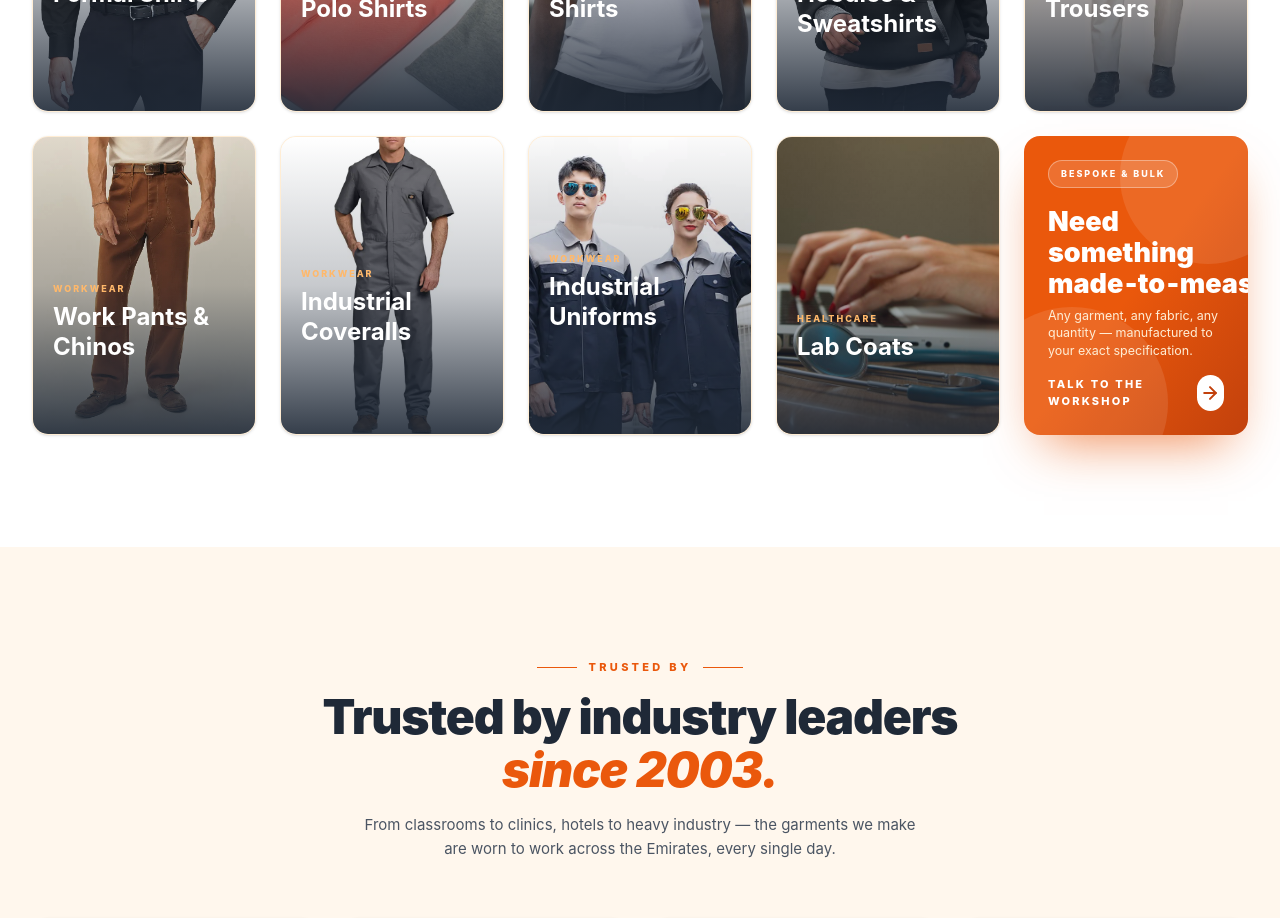
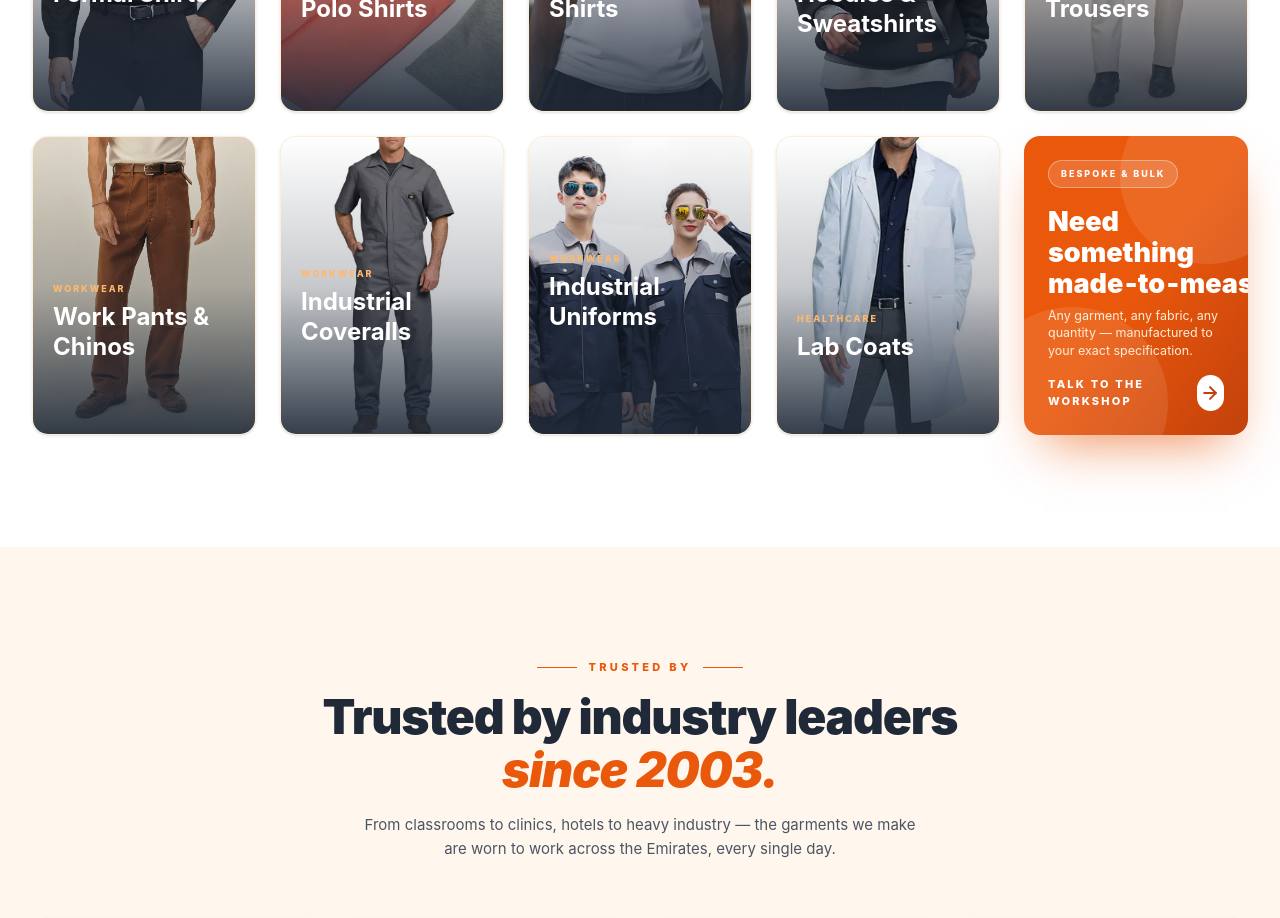
Before and after one commit to mdismailhossain9222-spec/Mujeeb-Tailor-Workshop, a Next.js app: page / in a window 1280 px wide. Shown: the part 3480-4398 px from the top of the page. Built offline with nearby package versions, Linux system fonts and the light colour scheme; a web font is replaced by a local one.

Commit message:
Replaced lab coat image with the manual webp version

```diff
--- a/src/components/Products.tsx
+++ b/src/components/Products.tsx
@@ -126,7 +126,7 @@ const PRODUCTS: Product[] = [
     id: "labcoats",
     name: "Lab Coats",
     category: "Healthcare",
-    image: "/images/products/labcoats.jpg",
+    image: "/images/products/labcoats.webp",
     blurb:
       "Buttoned white medical coats with lapels and deep pocketing for clinics, labs and hospital wards.",
     options: [
```
Also changed, not shown: public/images/products/labcoats.jpg (deleted), public/images/products/labcoats.webp (added).
